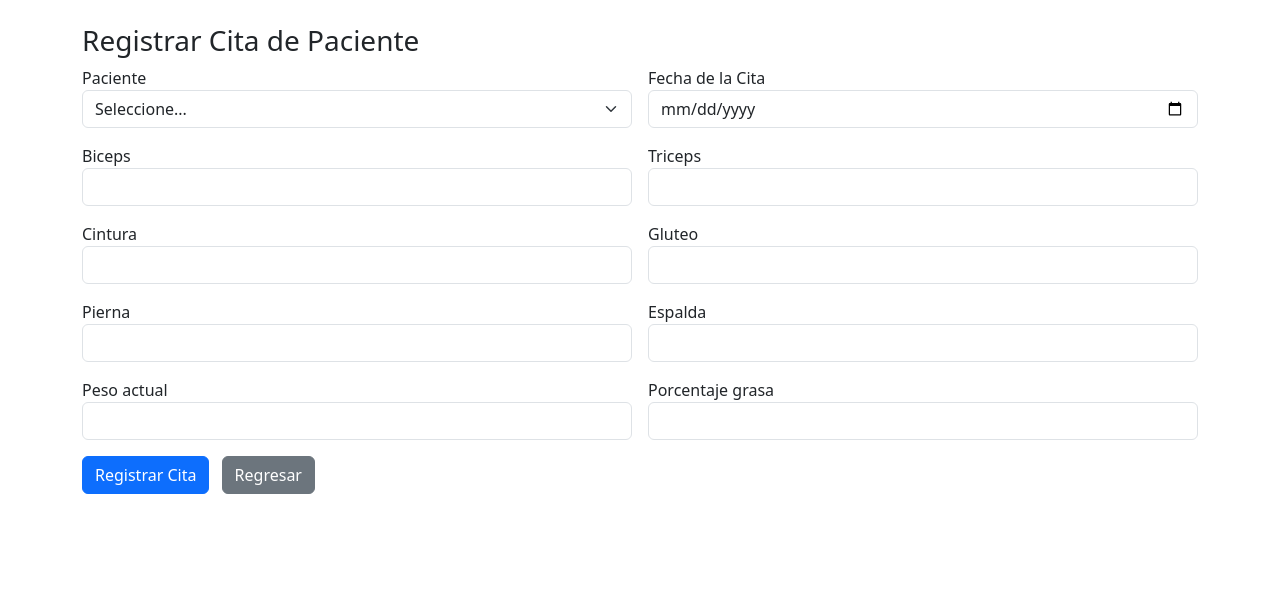
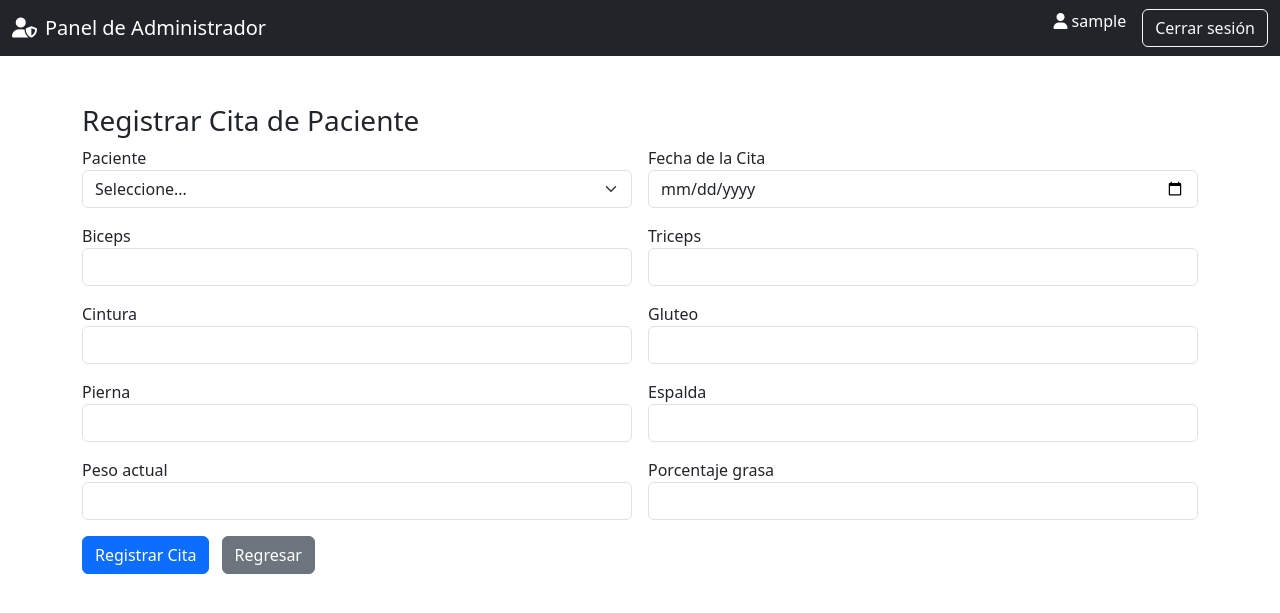
Before and after one commit to Odettu/rauluscanga, a PHP site: page /registro_cita.php in a window 1280 px wide. Shown: the top 613 px of the page. Run offline with PHP 8.4, Linux system fonts and the light colour scheme; the visitor is signed in with stand-in values (Sample User, id 1); data that the repository does not hold is empty.

Commit message:
AVANCES 23MAY25 1:57PM

```diff
--- a/cntacitas.php
+++ b/cntacitas.php
@@ -70,7 +70,7 @@ if (isset($_GET['id_px'])) {
     </nav>
     <div class="container mt-5">
         <div class="card">
-            <div class="card-header bg-success">
+            <div class="card-header bg-light">
                 <h3>Consulta de Citas</h3>
             </div>
             <div class="card-body">
--- a/registro_cita.php
+++ b/registro_cita.php
@@ -84,10 +84,21 @@ if (isset($_GET['id_px'])) {
 
 <head>
     <title>Registrar Cita</title>
+    <link href="https://cdnjs.cloudflare.com/ajax/libs/font-awesome/6.0.0/css/all.min.css" rel="stylesheet">
     <link rel="stylesheet" href="https://cdn.jsdelivr.net/npm/bootstrap@5.3.0/dist/css/bootstrap.min.css">
 </head>
 
-<body class="container mt-4">
+<body>
+  <nav class="navbar navbar-expand-lg navbar-dark bg-dark">
+        <div class="container-fluid">
+            <a class="navbar-brand" href="admin_dashboard.php"><i class="fas fa-user-shield me-2"></i>Panel de Administrador</a>
+            <div class="d-flex">
+                <span class="text-white me-3"><i class="fas fa-user"></i> <?= $_SESSION['usuario']; ?></span>
+                <a href="logout.php" class="btn btn-outline-light">Cerrar sesión</a>
+            </div>
+        </div>
+    </nav>
+<div class="container mt-5">
     <h3>Registrar Cita de Paciente</h3>
     <form method="POST" class="row g-3">
 
@@ -123,6 +134,7 @@ if (isset($_GET['id_px'])) {
         </div>
 
     </form>
+</div>
 <?php if(isset($_GET['id_px'])){?>
     <h4>Historial de Citas</h4>
     <table class="table table-bordered table-striped">
```
Also changed, not shown: registro_pacientes.php (+10 -0 lines), usuarios.php (+10 -0 lines).
